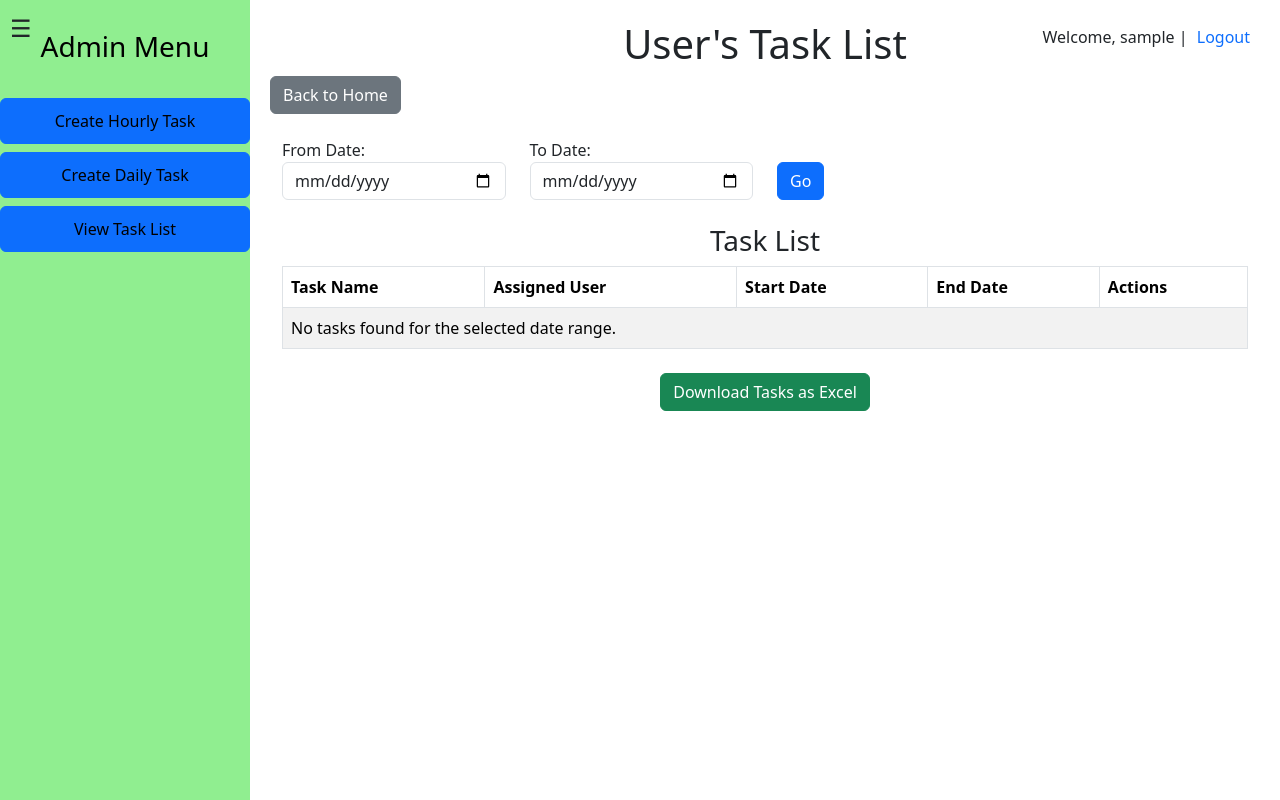
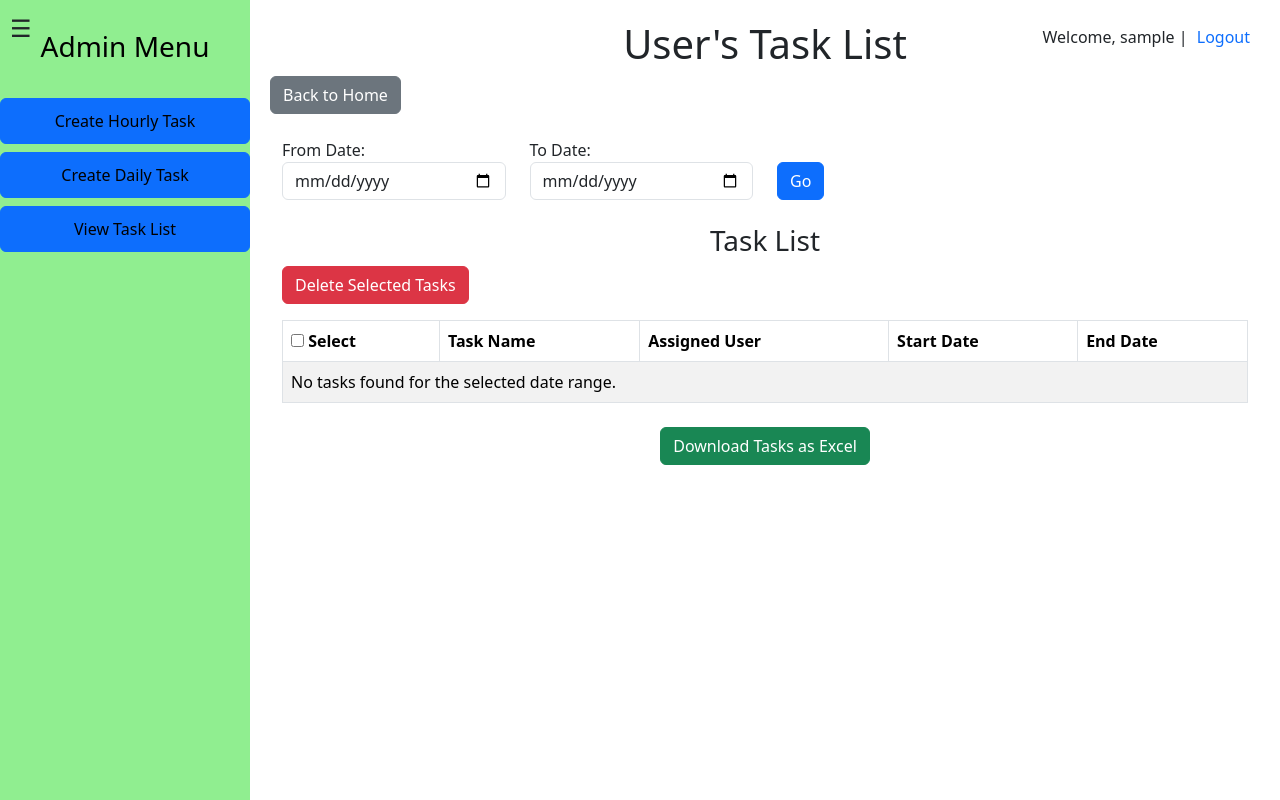
Before and after one commit to Yuvi3028/Task-manager, a Django app: page /task-list/ in a window 1280 px wide. Run offline with Django 5.2, Linux system fonts and the light colour scheme; the visitor is signed in with stand-in values (Sample User, id 1); data that the repository does not hold is empty.

Commit message:
updated code4

```diff
--- a/task_management_system/task_management_system/urls.py
+++ b/task_management_system/task_management_system/urls.py
@@ -48,6 +48,7 @@ urlpatterns = [
     path('task/<int:task_id>/edit/', views.update_task, name='update_task'),
     path('task/<int:task_id>/delete/', views.delete_task, name='delete_task'),
     path('delete-task/<int:task_id>/', views.delete_task, name='delete_task'),
+    path('delete-selected-tasks/', views.delete_selected_tasks, name='delete_selected_tasks'),
     path('task-list/', views.view_task_list, name='view_task_list'),
     path('task-chart/', views.task_chart, name='task_chart'),
     path('forgot-password/', views.forgot_password, name='forgot_password'),
--- a/task_management_system/task_management_system_app/templates/view_task_list.html
+++ b/task_management_system/task_management_system_app/templates/view_task_list.html
@@ -178,26 +178,31 @@
         <div class="container mt-4">
             <h3 class="text-center">Task List</h3>
 
+            <form method="POST" action="{% url 'delete_selected_tasks' %}">
+                {% csrf_token %}
+                <div class="d-flex justify-content-between mb-3">
+                    <button type="submit" class="btn btn-danger">Delete Selected Tasks</button>
+                    {% comment %} <input type="checkbox" id="select-all"> Select All {% endcomment %}
+                </div>
+
                 <table class="table table-bordered table-striped">
                     <thead>
                         <tr>
+                            <th><input type="checkbox" id="select-all" class="select-checkbox"> Select</th> <!-- Updated id for easier targeting -->
                             <th>Task Name</th>
                             <th>Assigned User</th>
                             <th>Start Date</th>
                             <th>End Date</th>
-                        <th>Actions</th>
                         </tr>
                     </thead>
                     <tbody>
                         {% for task in tasks %}
                             <tr>
+                                <td><input type="checkbox" name="tasks_to_delete" value="{{ task.id }}" class="task-checkbox"></td>
                                 <td>{{ task.task_name }}</td>
                                 <td>{{ task.assigned_to }}</td>
                                 <td>{{ task.start_date }}</td>
                                 <td>{{ task.end_date }}</td>
-                            <td>
-                                <button type="button" class="btn btn-danger btn-sm" onclick="confirmDelete({{ task.id }}, '{{ task.task_name }}')">Delete</button>
-                            </td>
                             </tr>
                         {% empty %}
                             <tr>
@@ -206,6 +211,7 @@
                         {% endfor %}
                     </tbody>
                 </table>
+            </form>
         </div>
 
         <div class="text-center mt-4">
@@ -243,6 +249,7 @@
     <script src="https://cdn.jsdelivr.net/npm/bootstrap@5.3.0-alpha1/dist/js/bootstrap.bundle.min.js"></script>
 
     <script>
+        // Sidebar toggle function
         function toggleSidebar() {
             var sidebar = document.getElementById('sidebarMenu');
             var mainContent = document.getElementById('mainContent');
@@ -256,20 +263,25 @@
             }
         }
 
+        // Select/Deselect all checkboxes (top checkbox selects all task checkboxes)
+        document.getElementById('select-all').addEventListener('change', function() {
+            var checkboxes = document.querySelectorAll('.task-checkbox');
+            var isChecked = this.checked; // Get the state of the top checkbox
+            checkboxes.forEach(function(checkbox) {
+                checkbox.checked = isChecked; // Set the state of each task checkbox to match the top checkbox
+            });
+        });
+
+        // Function to confirm deletion
         function confirmDelete(taskId, taskName) {
-            // Set the task name in the modal
             document.getElementById('taskName').innerText = taskName;
-
-            // Set the action URL for the delete form with the correct task ID
             var deleteForm = document.getElementById('deleteForm');
             deleteForm.action = "/task/" + taskId + "/delete/";  // Correct URL format for task deletion
-
-            // Show the modal
             var modal = document.getElementById('deleteModal');
             modal.classList.add('modal-show');
         }
 
-        // Function to close the modal without submitting
+        // Close the modal
         function closeModal() {
             var modal = document.getElementById('deleteModal');
             modal.classList.remove('modal-show');
--- a/task_management_system/task_management_system_app/views.py
+++ b/task_management_system/task_management_system_app/views.py
@@ -432,6 +432,30 @@ def delete_task(request, task_id):
 
 @login_required
 @admin_required
+def delete_selected_tasks(request):
+    if request.method == 'POST':
+        # Get selected task IDs from the POST data
+        task_ids = request.POST.getlist('tasks_to_delete')
+
+        if task_ids:
+            # Try to get all tasks that match the selected IDs
+            tasks = Task.objects.filter(id__in=task_ids)
+
+            # Delete the tasks
+            tasks.delete()
+
+            messages.success(request, f"Selected tasks deleted successfully!")
+        else:
+            messages.error(request, "No tasks selected for deletion.")
+
+        # Redirect back to the task list page
+        return redirect('view_task_list')
+    else:
+        return JsonResponse({'error': 'Invalid request method'}, status=400)
+
+
+@login_required
+@admin_required
 def view_task_list(request):
     # Get the 'from_date' and 'to_date' from the GET request
     from_date = request.GET.get('from_date')
```
Lines whose indentation alone changed are shown as unchanged.
